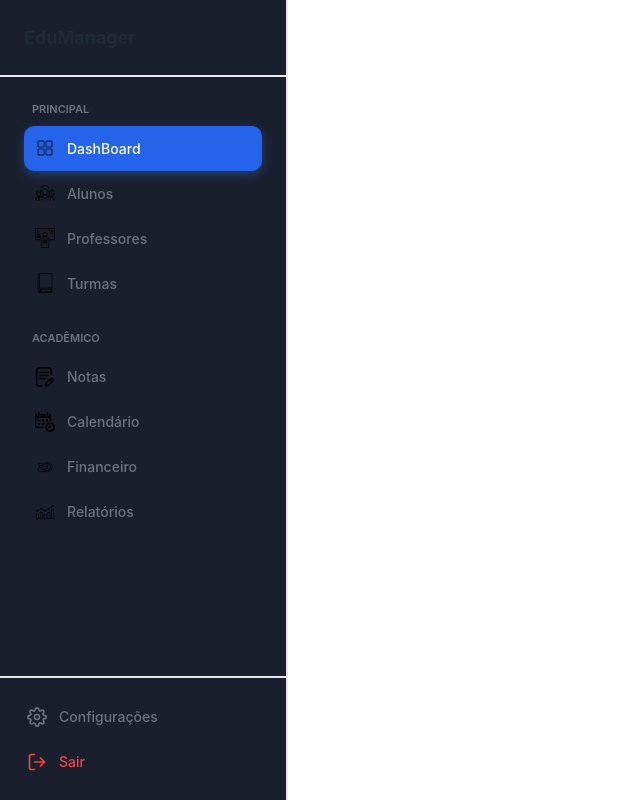
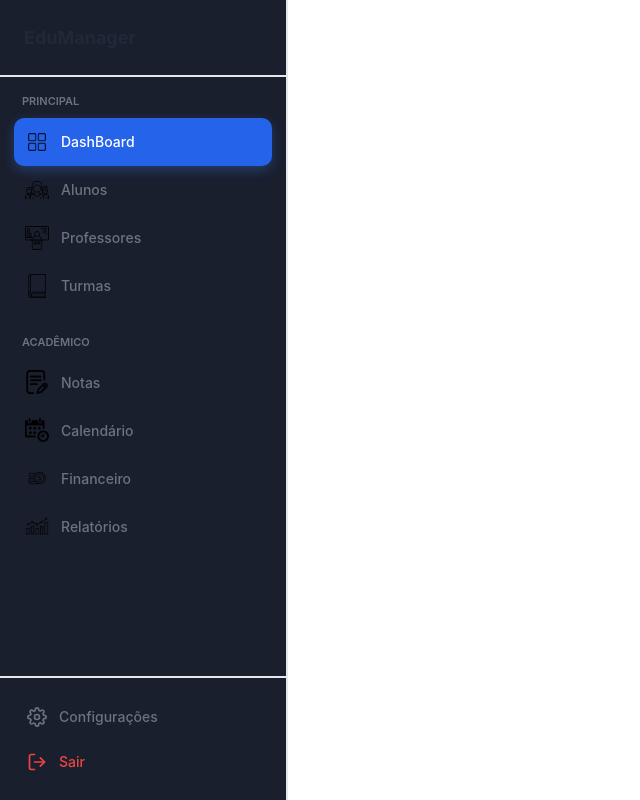
Before and after one commit to DevPeress/EduConnect-Web, a React (Vite) app: page /admin in a window 1280 px wide. Shown: the whole page, without its empty margins (0-640 px from the left). Built offline with nearby package versions, Linux system fonts and the light colour scheme.

Commit message:
Ajustes dos pixeis

```diff
--- a/src/components/Administracao/navBar/index.tsx
+++ b/src/components/Administracao/navBar/index.tsx
@@ -24,7 +24,7 @@ const NavBarAdmin = () => {
   ];
 
   return (
-    <nav className="flex-1 px-6 py-6">
+    <nav className="flex-1 px-3.5 py-4">
         <div className="mb-6">
             <span className="block text-[11px] font-semibold text-(--text-muted) uppercase leading-[0.5px] px-2 py-2 mb-2">Principal</span>
             {Principal.slice(0,4).map((item) => {
@@ -43,7 +43,7 @@ const NavBarAdmin = () => {
                             background: paginaAtual ? "var(--primary-color)" : "",
                         }}
                     >
-                    <img className="w-5 h-5" src={item.svg} alt="" />
+                    <img className="w-6 h-6" src={item.svg} alt="" />
                     <span>{item.nome}</span>
                     </Link>
                 );
@@ -68,7 +68,7 @@ const NavBarAdmin = () => {
                             background: paginaAtual ? "var(--primary-color)" : "",
                         }}
                     >
-                    <img className="w-5 h-5" src={item.svg} alt="" />
+                    <img className="w-6 h-6" src={item.svg} alt="" />
                     <span>{item.nome}</span>
                     </Link>
                 );
```
